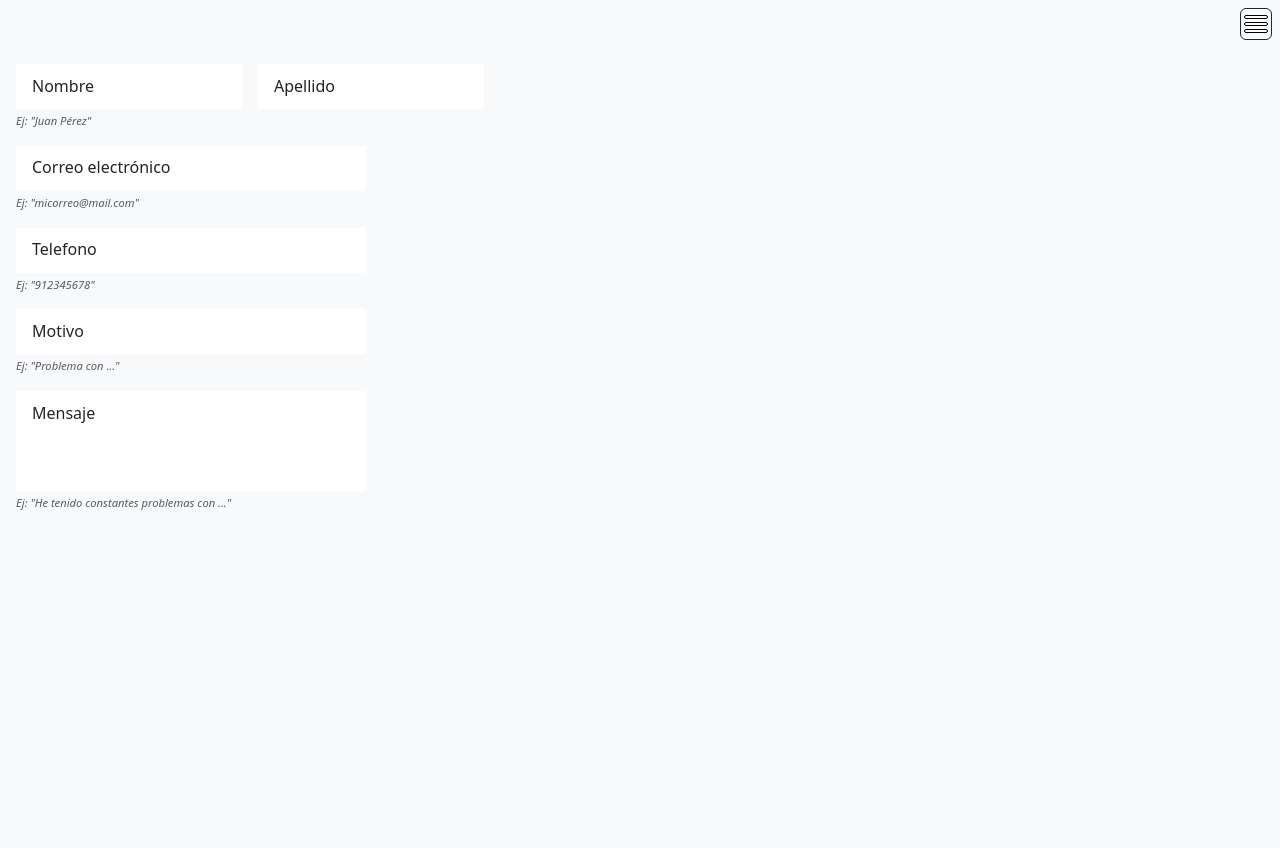
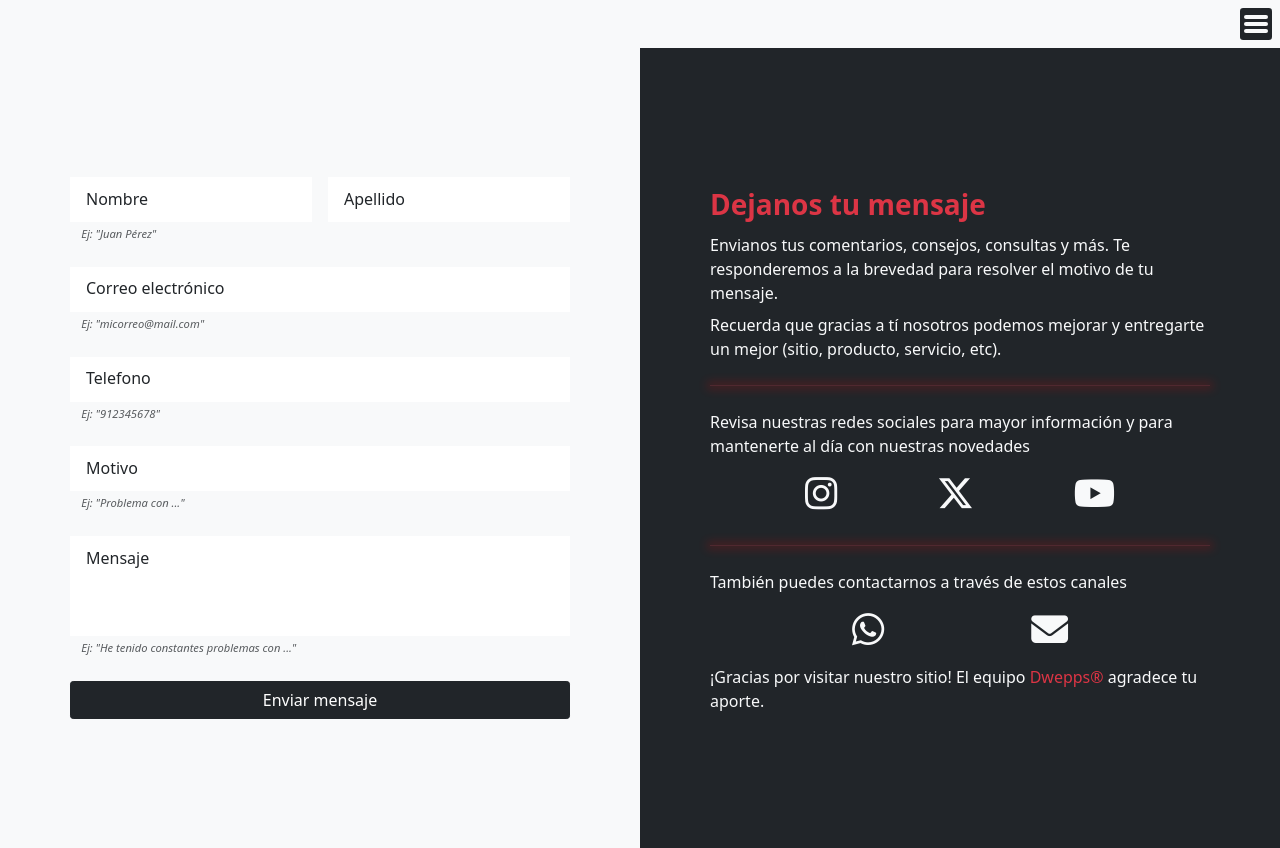
Before and after one commit to Dwepps/wapp01, a Vue app: page /contact in a window 1280 px wide. Before the commit the page ends 800 px from the top, so only its background shows below. Built offline with nearby package versions, Linux system fonts and the light colour scheme.

Commit message:
finalizacion de ui de formulario de contacto y vista contacto

```diff
--- a/src/components/BarsBtn.vue
+++ b/src/components/BarsBtn.vue
@@ -1,7 +1,7 @@
 <template lang="">
   <div>
     <a
-      class="btn btn-outline-dark p-0 m-0"
+      class="btn p-0 m-0"
       data-bs-toggle="offcanvas"
       href="#sidemenu"
       role="button"
@@ -22,13 +22,26 @@
 export default {};
 </script>
 <style lang="scss" scoped>
+.btn {
+  border: 1px solid dark;
+  background: var(--bs-dark);
+  border-radius: 0.2em;
+  transition: all 0.5s ease;
+
+  &:hover {
+    transform: rotate(225deg);
+    box-shadow: 0 0 10px 2px rgba($color: #000000, $alpha: 0.8);
+  }
+}
+
 .barras {
   .barra {
     width: 80%;
     height: 0.25em;
-    border: 1px solid #000;
+    // border: 1px solid #000;
+    background-color: var(--bs-light);
     position: absolute;
-    border-radius: 20em;
+    border-radius: 0.2em;
     transition: all 0.2s ease-in-out;
   }
   #barra1 {
@@ -53,8 +66,9 @@ export default {};
     //   transform: rotate(-45deg);
     //   bottom: auto;
     // }
+
     .barra {
-      border-color: var(--bs-danger);
+      background-color: var(--bs-danger);
     }
   }
 }
--- a/src/components/FormContacto.vue
+++ b/src/components/FormContacto.vue
@@ -1,8 +1,11 @@
 <template lang="">
-  <form class="d-flex flex-column gap-3">
+  <form>
+    <br />
+
+    <div class="form-container d-flex flex-column gap-4">
       <div>
         <div>
-        <div class="d-flex flex-column flex-md-row gap-2 gap-md-3">
+          <div class="d-flex flex-column flex-sm-row gap-2 gap-md-3">
             <div class="el-input el-name">
               <input
                 type="text"
@@ -11,7 +14,9 @@
                 name="nombre"
                 v-model="formData.name"
               />
-            <label for="nombre" :class="formData.name != '' ? 'has-value' : ''"
+              <label
+                for="nombre"
+                :class="formData.name != '' ? 'has-value' : ''"
                 >Nombre</label
               >
             </div>
@@ -108,6 +113,13 @@
           Ej: "He tenido constantes problemas con ..."
         </div>
       </div>
+
+      <div>
+        <div class="btn btn-dark d-block">Enviar mensaje</div>
+      </div>
+    </div>
+
+    <br />
   </form>
 </template>
 <script>
@@ -131,15 +143,25 @@ export default {
 }
 
 form {
-  width: min(500px, 100%);
+  width: min(1000px, 100%);
+  height: 100vh;
   padding: 1em;
+  display: flex;
+  flex-direction: column;
+  justify-content: center;
+  align-items: center;
 
   * {
     transition: all 0.2s ease;
   }
 
+  .form-container {
+    width: min(500px, 90%);
+    margin: auto;
+  }
+
   .el-input {
-    width: min(350px, 90%);
+    width: 100%;
     height: 45px;
     position: relative;
     background-color: var(--bs-white);
@@ -147,6 +169,13 @@ form {
     &.el-txtarea {
       height: 100px;
     }
+
+    // @media (width < 300px) {
+    //   &.el-name,
+    //   &.el-lname {
+    //     width: 167px;
+    //   }
+    // }
 
     label,
     input,
@@ -171,7 +200,7 @@ form {
       font-size: 0.8em;
       padding: 1em 0 0 0.7em;
       border: 1px solid transparent;
-      border-radius: 0.5em;
+      border-radius: 0.2em;
     }
 
     textarea {
@@ -199,5 +228,20 @@ form {
       box-shadow: 0 0 10px rgba($color: rgba(2, 189, 2, 0.76), $alpha: 0.8);
     }
   }
+
+  .form-text {
+    margin-left: 1em;
+  }
+
+  .btn {
+    border-radius: 0.2em;
+
+    &:hover {
+      transform: scale(0.9);
+      border-radius: 0.5em;
+      box-shadow: 0 0 10px 3px rgba($color: rgb(24, 24, 24), $alpha: 0.7);
+      background-color: var(--bs-dark);
+    }
+  }
 }
 </style>
--- /dev/null
+++ b/src/components/InfoContacto.vue
@@ -0,0 +1,138 @@
+<template lang="">
+  <div class="info-container bg-dark">
+    <br />
+    <div class="info-subtainer d-flex flex-column gap-2">
+      <div class="fs-3 info-title">Dejanos tu mensaje</div>
+
+      <div class="fs-6">
+        Envianos tus comentarios, consejos, consultas y más. Te responderemos a
+        la brevedad para resolver el motivo de tu mensaje.
+      </div>
+
+      <div class="fs-6">
+        Recuerda que gracias a tí nosotros podemos mejorar y entregarte un mejor
+        (sitio, producto, servicio, etc).
+      </div>
+
+      <hr class="border-danger" />
+
+      <div class="fs-6">
+        Revisa nuestras redes sociales para mayor información y para mantenerte
+        al día con nuestras novedades
+      </div>
+
+      <div class="d-flex flex-row justify-content-evenly">
+        <a href="#" class="rs-icon"
+          ><i class="brand-icon fa-brands fa-instagram"></i
+        ></a>
+        <a href="#" class="rs-icon"
+          ><i class="brand-icon fa-brands fa-x-twitter"></i
+        ></a>
+        <a href="#" class="rs-icon"
+          ><i class="brand-icon fa-brands fa-youtube"></i
+        ></a>
+      </div>
+
+      <hr class="border-danger" />
+
+      <div>También puedes contactarnos a través de estos canales</div>
+
+      <div class="d-flex flex-row justify-content-evenly">
+        <a href="#" class="rs-icon"
+          ><i class="brand-icon fa-brands fa-whatsapp"></i
+        ></a>
+        <a href="#" class="rs-icon">
+          <i class="brand-icon fa-solid fa-envelope"></i>
+        </a>
+      </div>
+
+      <div class="fs-6">
+        ¡Gracias por visitar nuestro sitio! El equipo
+        <router-link to="/" class="text-danger">Dwepps®</router-link> agradece
+        tu aporte.
+      </div>
+    </div>
+
+    <br />
+  </div>
+</template>
+<script>
+export default {};
+</script>
+<style lang="scss" scoped>
+.info-container {
+  width: min(1000px, 100%);
+  height: 100vh;
+  padding: 1em;
+  color: var(--bs-light);
+  display: flex;
+  flex-direction: column;
+  justify-content: center;
+  align-items: center;
+
+  .info-subtainer {
+    width: min(500px, 90%);
+    margin: auto;
+  }
+
+  .info-title {
+    color: var(--bs-danger);
+    font-weight: bold;
+    // -webkit-text-stroke: 0.015em var(--bs-light);
+  }
+
+  .rs-icon {
+    font-size: 2.3em;
+    transition: all 0.5s ease;
+    color: var(--bs-light);
+    cursor: pointer;
+
+    &:hover {
+      transform: scale(1.2);
+    }
+
+    .brand-icon {
+      padding: 5px;
+    }
+    .fa-instagram {
+      &:hover {
+        color: var(--bs-light);
+        background: linear-gradient(to right, #833ab4, #fd1d1d, #fcb045);
+        border-radius: 0.1em;
+      }
+    }
+    .fa-x-twitter {
+      &:hover {
+        color: var(--bs-dark);
+        background: white;
+        border-radius: 0.1em;
+      }
+    }
+    .fa-youtube {
+      &:hover {
+        color: var(--bs-danger);
+        background: white;
+        border-radius: 0.1em;
+      }
+    }
+    .fa-whatsapp {
+      &:hover {
+        color: var(--bs-light);
+        background: var(--bs-success);
+        border-radius: 0.1em;
+      }
+    }
+    .fa-envelope {
+      &:hover {
+        color: white;
+        background: var(--bs-danger);
+        border-radius: 0.1em;
+      }
+    }
+  }
+}
+
+hr {
+  box-shadow: 0 0 10px 3px rgba($color: red, $alpha: 0.8);
+}
+</style>
--- a/src/components/NavMenu.vue
+++ b/src/components/NavMenu.vue
@@ -1,7 +1,9 @@
 <template>
-  <div class="p-2">
+  <div class="sticky-top">
     <!-- boton de menu lateral -->
-    <div class="w-100 d-flex justify-content-end align-items-center">
+    <div
+      class="w-100 d-flex justify-content-end align-items-center bg-light p-2"
+    >
       <BarsBtn />
     </div>
     <!-- elemento de menu lateral -->
--- a/src/views/ContactoView.vue
+++ b/src/views/ContactoView.vue
@@ -1,16 +1,27 @@
 <template lang="">
   <div>
-    <FormContacto />
+    <div
+      class="el-1 d-flex flex-column-reverse flex-lg-row justify-content-center align-items-center"
+    >
+      <FormContacto />
+      <InfoContacto />
+    </div>
   </div>
 </template>
 <script>
 import FormContacto from "@/components/FormContacto.vue";
+import InfoContacto from "@/components/InfoContacto.vue";
 
 export default {
   name: "ContactView",
   components: {
     FormContacto,
+    InfoContacto,
   },
 };
 </script>
-<style lang=""></style>
+<style lang="scss" scoped>
+.el-1 {
+  min-height: 100vh;
+}
+</style>
```
Lines whose indentation alone changed are shown as unchanged.
